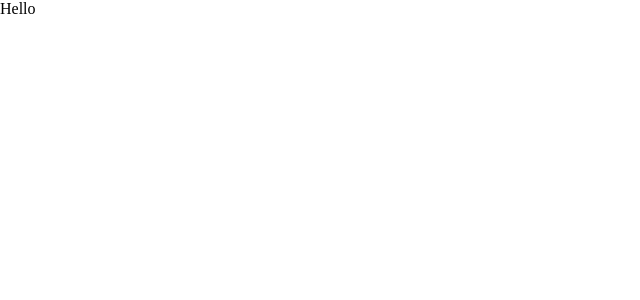
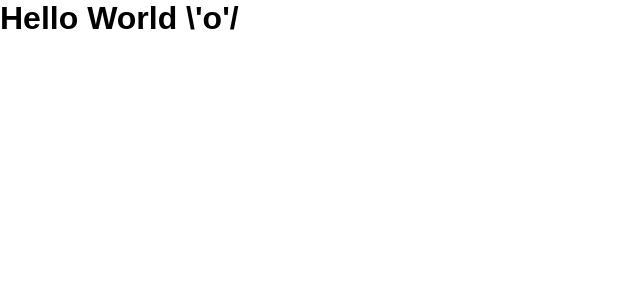
Before and after one commit to italoholanda/React__dt-money, a React (Create React App) app: page / in a window 1280 px wide. Shown: the top 300 px of the page, without its empty margins (0-640 px from the left). Built offline with nearby package versions, Linux system fonts and the light colour scheme.

Commit message:
fixed globalStyle

```diff
--- a/src/App.tsx
+++ b/src/App.tsx
@@ -4,8 +4,8 @@ import { GlobalStyle } from "./styles/global";
 export function App() {
 	return (
 		<>
+			<h1>Hello World \'o'/</h1>
 			<GlobalStyle />
-			<div>Hello</div>
 		</>
 	)
 }
--- a/src/styles/global.ts
+++ b/src/styles/global.ts
@@ -26,10 +26,6 @@ export const GlobalStyle = createGlobalStyle`
 		box-sizing: border-box;
 	}
 
-	h1, h2, h3, h4 {
-		color: var(---text-title);
-	}
-
 	p {
 		color: var(---text-body);
 	}
@@ -37,6 +33,16 @@ export const GlobalStyle = createGlobalStyle`
 	body {
 		background: var(---background);
 		-webkit-font-smoothing: antialiased;
+	}
+
+	body, input, textarea, button {
+		font-family: 'Poppins', sans-serif;
+		font-weight: 400;
+	}
+
+	h1, h2, h3, h4, h5, h6, strong {
+		color: var(---text-title);
+		font-weight: 600;
 	}
 
 	button {
```
